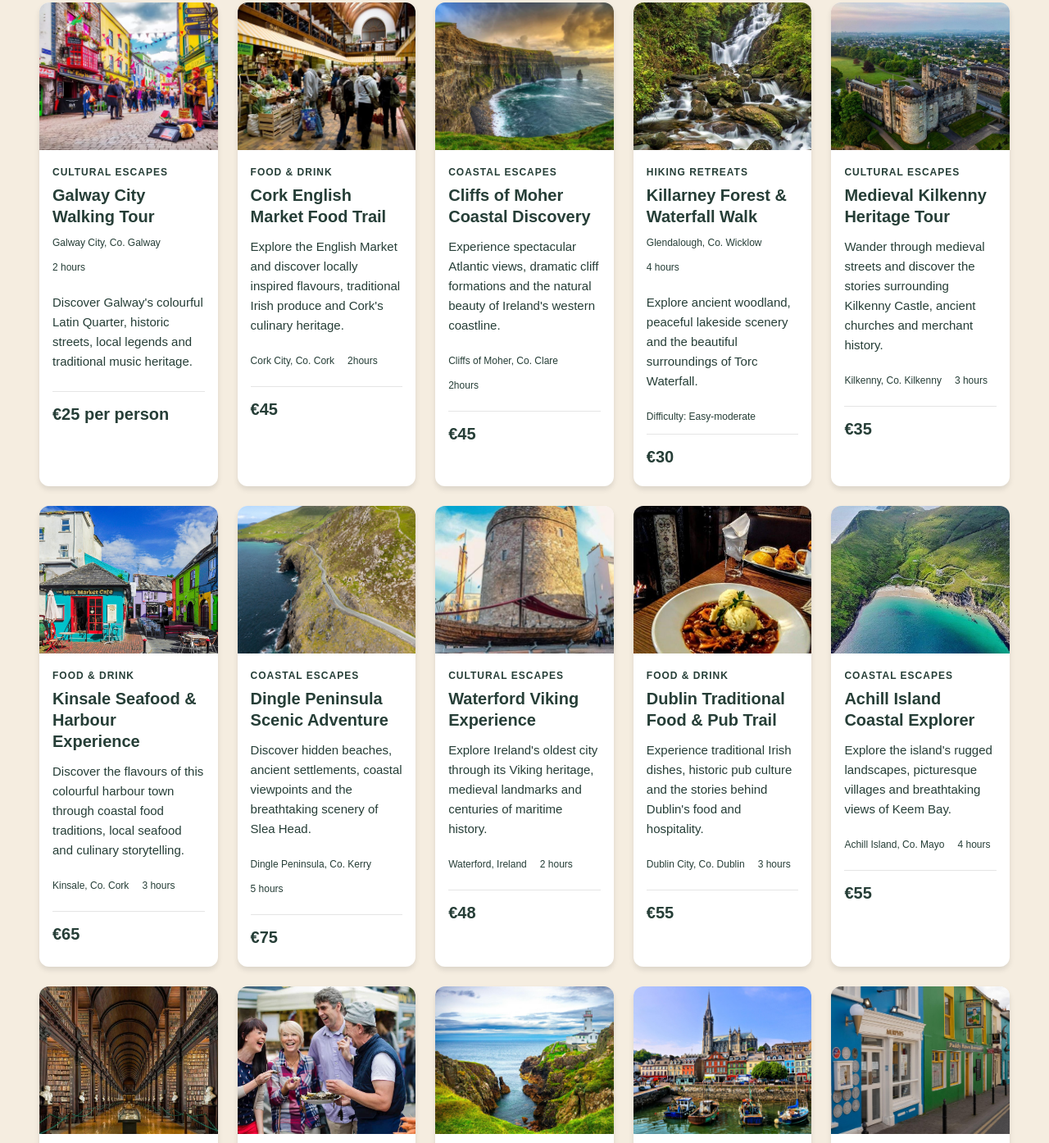
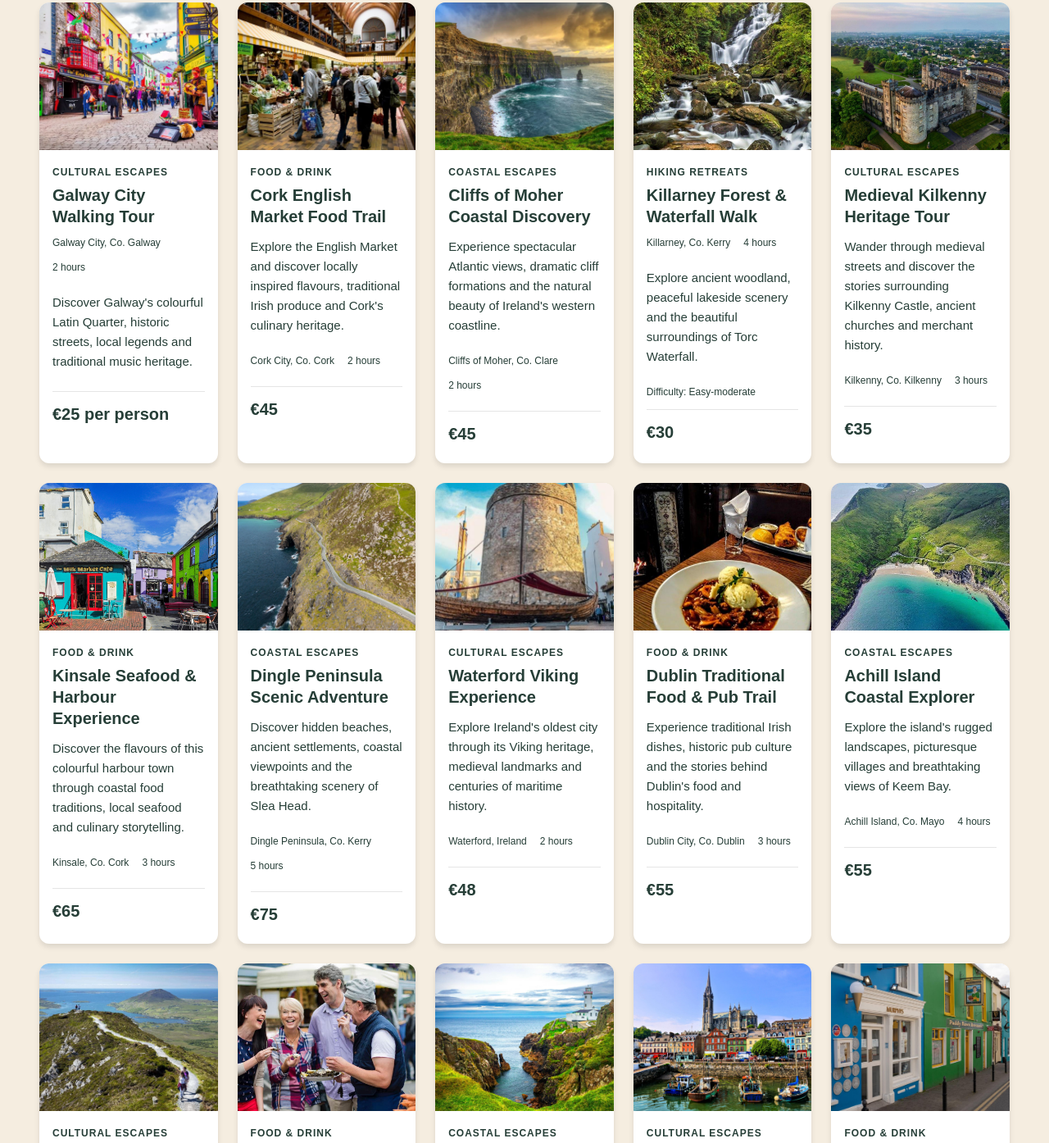
Before and after one commit to czareenah/emerald-escapes, a plain HTML site: page experiences.html in a window 1280 px wide. Shown: the part 328-1722 px from the top of the page at 82% size. Drawn offline with Linux system fonts and the light colour scheme.

Commit message:
Fixing information

```diff
--- a/experiences.html
+++ b/experiences.html
@@ -58,7 +58,7 @@
 
                     <div class="card-details">
                         <p class="card-location">Cork City, Co. Cork</p>
-                        <p class="card-duration">2hours</p>
+                        <p class="card-duration">2 hours</p>
                     </div>
 
                         <p class="card-price">€45</p>
@@ -77,7 +77,7 @@
 
                     <div class="card-details">
                         <p class="card-location">Cliffs of Moher, Co. Clare</p>
-                        <p class="card-duration">2hours</p>
+                        <p class="card-duration">2 hours</p>
                     </div>
 
                         <p class="card-price">€45</p>
@@ -92,7 +92,7 @@
 
                         <h2 class="card-header">Killarney Forest & Waterfall Walk</h2>
                         <div class="card-details">
-                            <p class="card-location">Glendalough, Co. Wicklow</p>
+                            <p class="card-location">Killarney, Co. Kerry</p>
                             <p class="card-duration">4 hours</p>
                         </div>
                         <p class="card-description">Explore ancient woodland, peaceful lakeside scenery and the beautiful surroundings of Torc Waterfall.</p>
@@ -221,7 +221,7 @@
 
                 <article class="destination-card">
                         <img    class="card-image"
-                            src="images/historic-dublin.jpeg"
+                            src="images/connemara-diamond-hill.jpeg"
                             alt="Aerial view of Connemara National Park, with a lake in the middle of the mountains.">
 
                         <p class="destination-category">Cultural Escapes</p>
@@ -347,7 +347,7 @@
                         <p class="card-description">Follow scenic mountain trails above Glendalough's lakes, discovering woodland, waterfalls and sweeping valley views.</p>
 
                     <div class="card-details">
-                        <p class="card-location">Hook Peninsula, Co. Wexford</p>
+                        <p class="card-location">Glendalough, Co. Wicklow</p>
                         <p class="card-duration">3 hours</p>
                         <p class="trail-difficulty">Difficulty: Easy–moderate</p>
                     </div>
```
